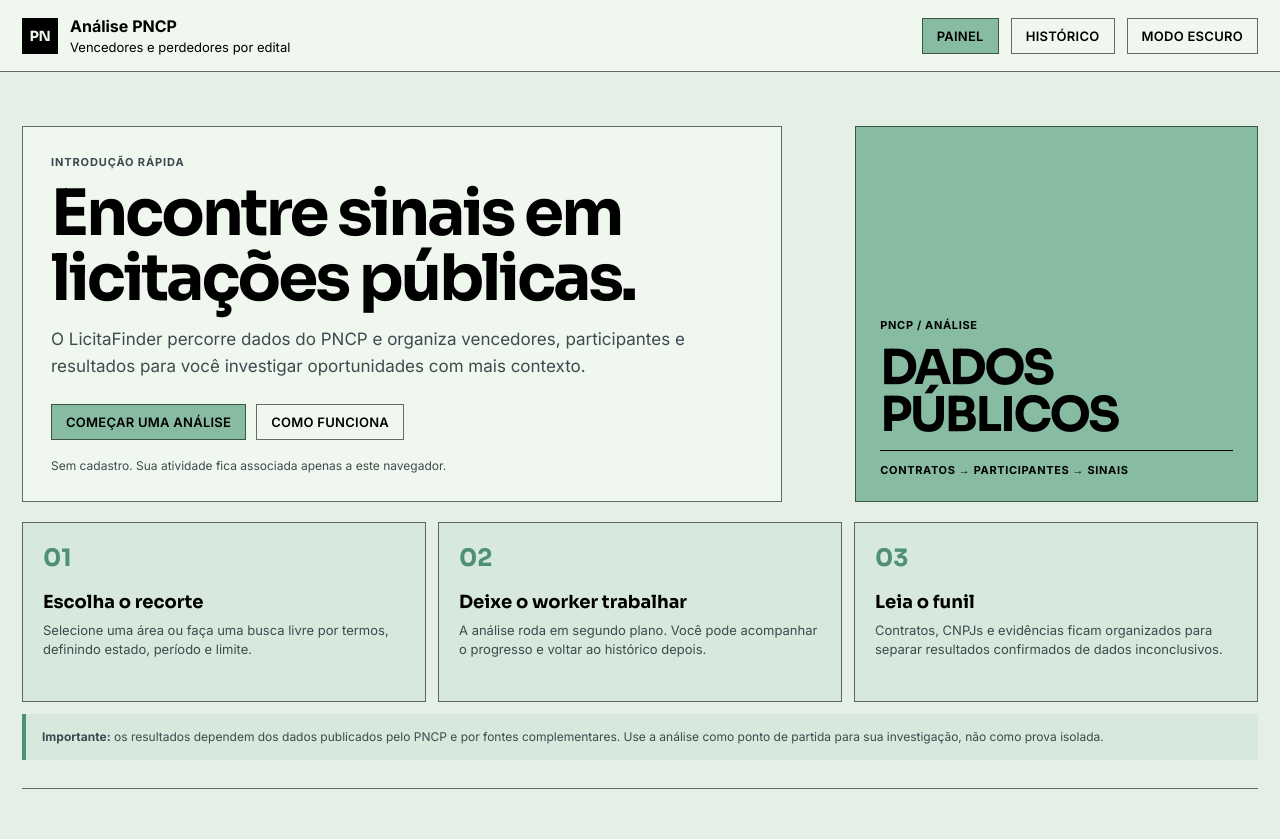
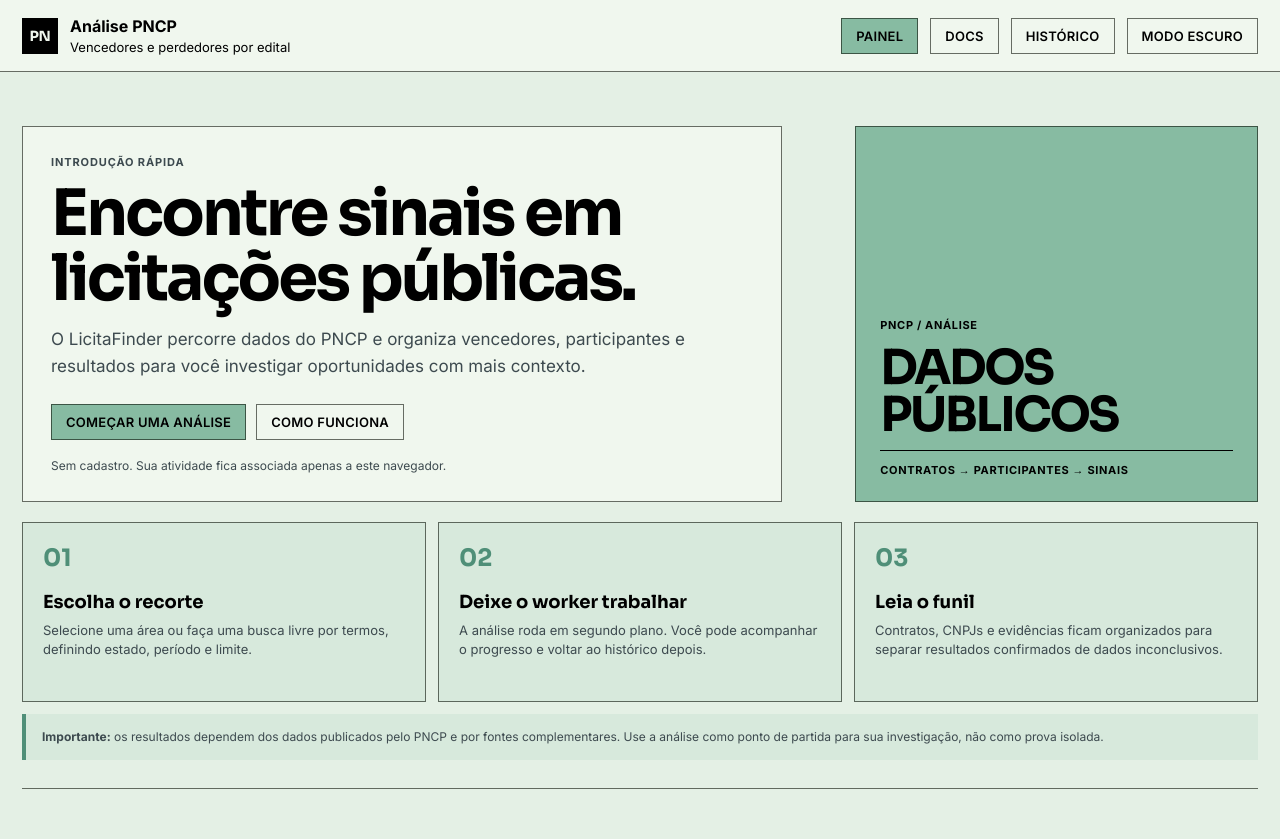
Before and after one commit to niyjn/licita-demo, a Flask app: page / in a window 1280 px wide. Run offline with Flask 3, Linux system fonts and the light colour scheme; parts of the project's set-up code (start-up, migrations or seed data) failed here and were passed over; some libraries are stand-ins or nearby versions.

Commit message:
feat(web): add configurable documentation link

```diff
--- a/app.py
+++ b/app.py
@@ -19,6 +19,7 @@ from pncp_query.config import (
     AREAS,
     CSRF_SECRET,
     DATABASE_URL,
+    DOCS_URL,
     UFS,
     janela_padrao,
     require_database_url,
@@ -102,6 +103,7 @@ def create_app(config=None):
     app.config.update(
         DATABASE_URL=DATABASE_URL,
         APP_VERSION=APP_VERSION,
+        DOCS_URL=DOCS_URL,
         ANON_COOKIE_DAYS=ANON_COOKIE_DAYS,
         ANON_COOKIE_REFRESH_HOURS=ANON_COOKIE_REFRESH_HOURS,
         ANON_COOKIE_SECURE=ANON_COOKIE_SECURE,
--- a/pncp_query/config.py
+++ b/pncp_query/config.py
@@ -53,6 +53,7 @@ DATABASE_URL = normalize_database_url(os.getenv("DATABASE_URL"))
 DB_POOL_MIN = _env_int("DB_POOL_MIN", 1)
 DB_POOL_MAX = _env_int("DB_POOL_MAX", 5)
 APP_VERSION = os.getenv("APP_VERSION", "dev").strip() or "dev"
+DOCS_URL = os.getenv("DOCS_URL", "https://docs.licitafinder.com.br").strip()
 ANON_COOKIE_DAYS = _env_int("ANON_COOKIE_DAYS", 180)
 ANON_COOKIE_REFRESH_HOURS = _env_int("ANON_COOKIE_REFRESH_HOURS", 24)
 ANON_COOKIE_SECURE = os.getenv("ANON_COOKIE_SECURE", "true").strip().lower() not in {"0", "false", "no"}
--- a/templates/base.html
+++ b/templates/base.html
@@ -41,6 +41,7 @@
           {% elif request.endpoint == 'welcome' %}
             <a class="btn btn-primary" href="{{ url_for('index') }}">Painel</a>
           {% endif %}
+          <a class="btn btn-secondary" href="{{ config['DOCS_URL'] }}" target="_blank" rel="noopener noreferrer">Docs</a>
           <a class="btn btn-secondary" href="{{ url_for('listar_runs') }}">Histórico</a>
           <button id="theme-toggle" class="btn btn-secondary">
             <span id="theme-toggle-text">Modo Escuro</span>
```
Also changed, not shown: 1 other file.
